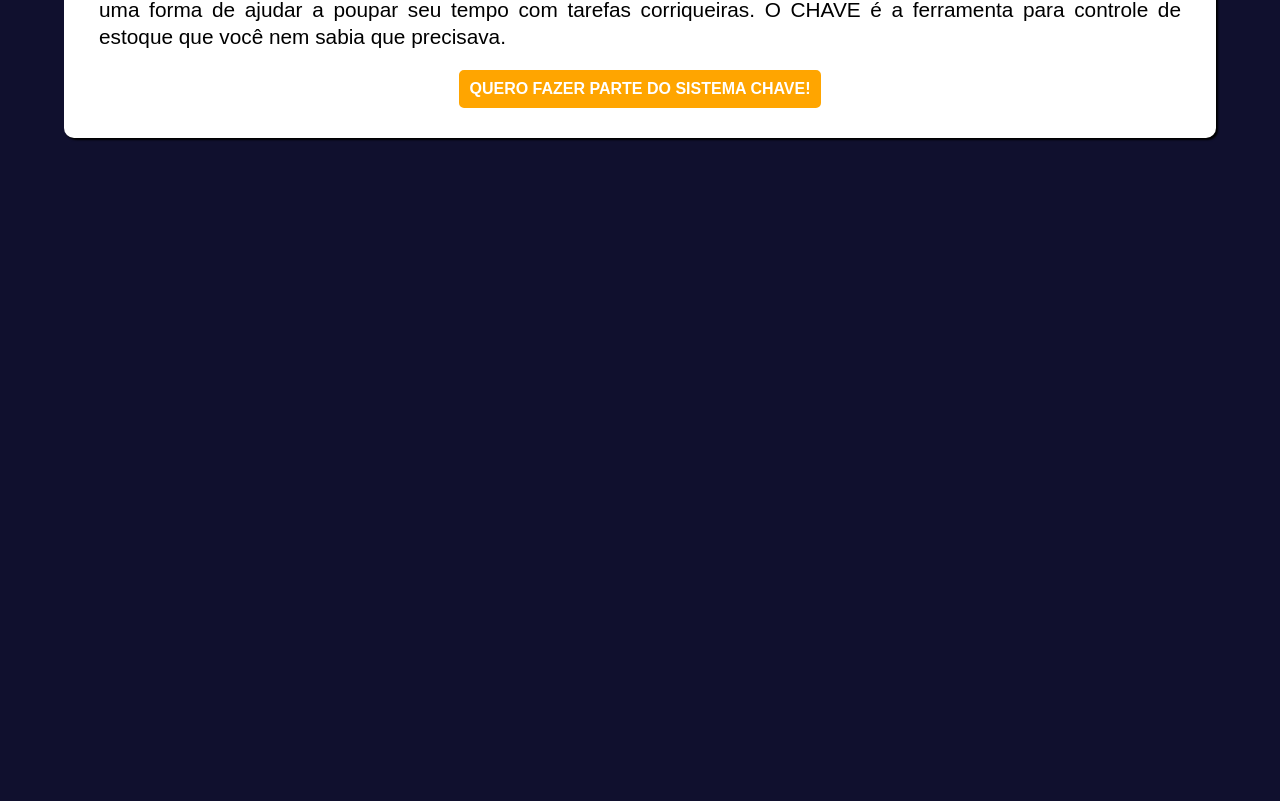
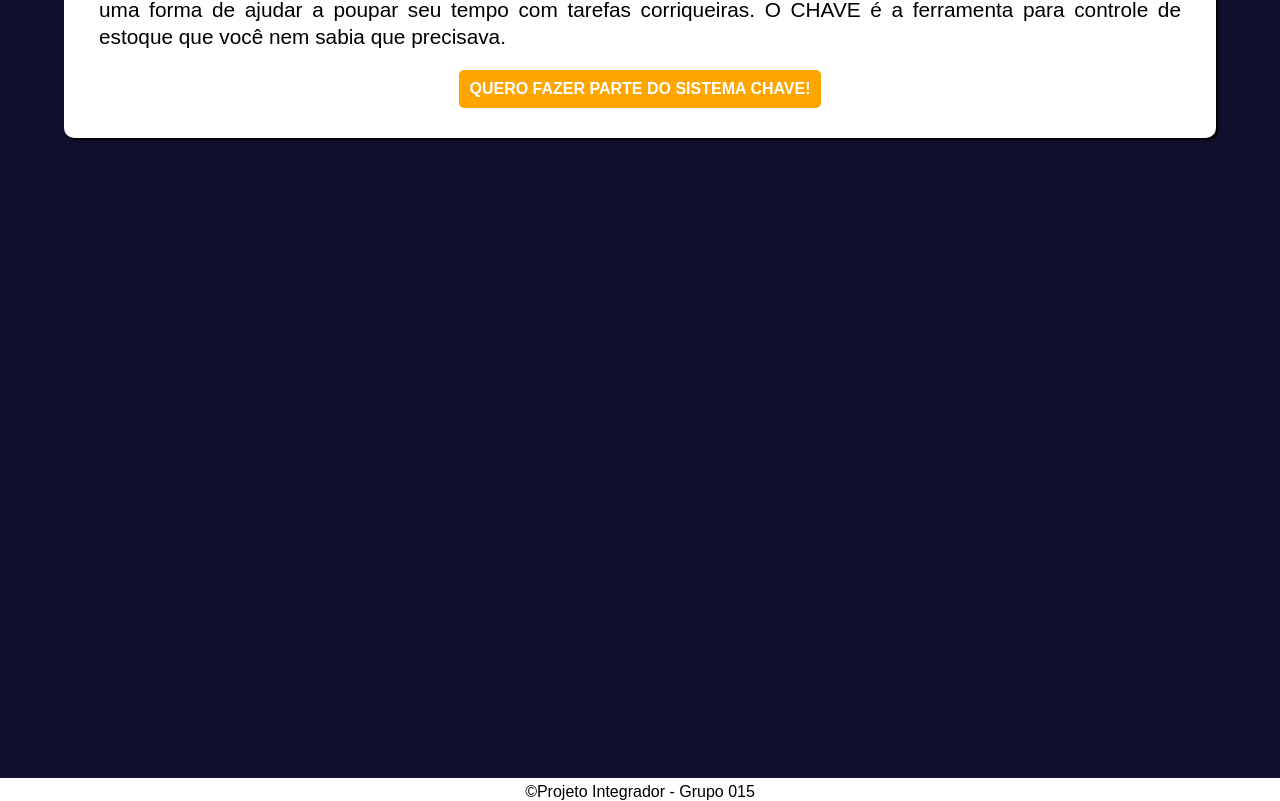
Before and after one commit to esjus/PI-VII, a Next.js app: page / in a window 1280 px wide. Shown: the part 1546-2347 px from the top of the page. Before the commit the page ends 1689 px from the top, so only its background shows below. Built offline with nearby package versions, Linux system fonts and the light colour scheme.

Commit message:
atualizacao

```diff
--- a/src/pages/_document.tsx
+++ b/src/pages/_document.tsx
@@ -14,7 +14,7 @@ export default function Document(){
                 <Main/>
                 <NextScript/>
 
-
+                <Footer/>
             </body>
 
         </Html>
--- a/styles/globals.scss
+++ b/styles/globals.scss
@@ -40,6 +40,8 @@ footer{
   background-color: white;
   text-align: center;
   padding-top: 5px;
+  margin-top: 50%;
+
 }
 
 body, input, textarea, select, button{
```
